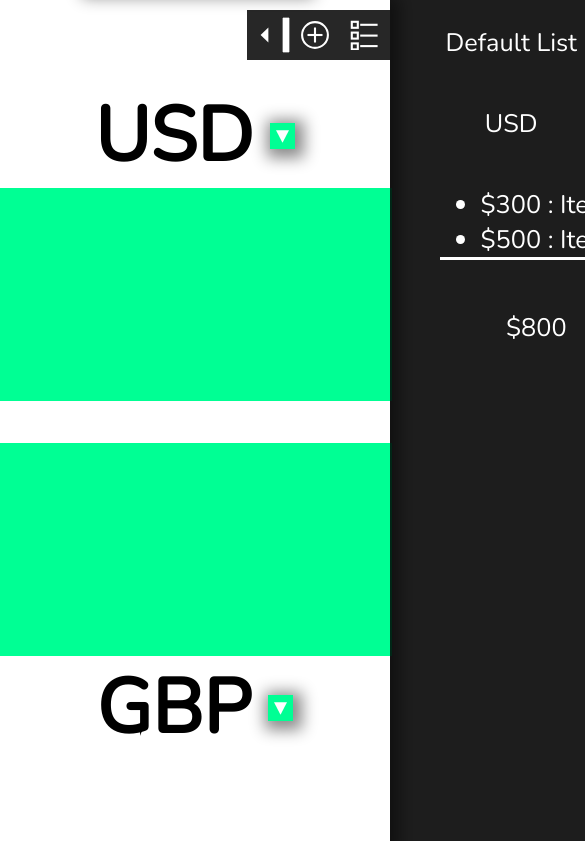
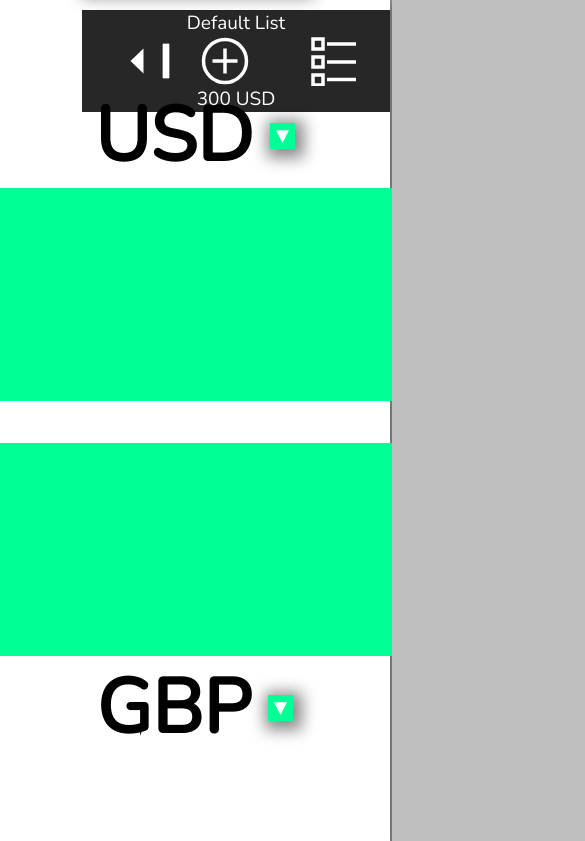
Before and after one commit to Marcamillian/ConversionApp, a website: page public/index.html in a window 390 px wide. Shown: the top 841 px of the page, 585 px wide, since content can reach past the window. Drawn offline with nearby package versions, Linux system fonts and the light colour scheme; no server answers.

Commit message:
Improved mobile layout

```diff
--- a/public/index.html
+++ b/public/index.html
@@ -49,12 +49,16 @@
         <div id="spend-list" class="dialog-popup">
 
             <div class="tab">
+                <p class="tab-list-name">Default List</p>
+                <div class="tools">
                     <img class="expand-description" src="assets/expand.svg"/>
                     <input class="item-description" type="text"></input>
                     <img class="add-to-list" src="assets/add.svg"/>
                     <img class="show-list" src="assets/list-icon.svg"/>
                 </div>
-
+                <p class="tab-list-total"> 300 USD</p>
+            </div>
+            <div class="list-details">
                 <div class="list-name-display list-dropdown">
                     <ul class="list-names">
                         <li> Default List </li>
@@ -77,6 +81,7 @@
                 </ul>
 
                 <p class="item-total"> $800</p>
+            </div>
 
         </div>
 
--- a/public/styles.css
+++ b/public/styles.css
@@ -108,7 +108,7 @@ h1,h2{
 /* currency screen styling */
     .curr-select{
         width: 100%;
-        height: 50vh;
+        height: 0vh;
 
         display:flex;
         flex-direction: column;
@@ -116,6 +116,7 @@ h1,h2{
         align-items: center;
 
         position:absolute;
+        overflow:hidden;
     }
     .curr-select button{
         margin:0.25em;
@@ -136,30 +137,29 @@ h1,h2{
         display:inline-block;
     }
 
-
     .curr-select.top{
-        top:-52vh
+        top:0vh;
     }
     .curr-select.top.active{
-        top:0vh;
+        height:50vh
     }
 
     .curr-select.bottom{
-        top:100vh
+        bottom:0vh;
     }
     .curr-select.bottom.active{
-        top:50vh;
+        height:50vh;
     }
 
 /* spend list - positioning */
 
     #spend-list{
         height:100%;
-        width:75vw;
-        right: -75vw;
+        width:0vw;
+        right: 0px;
     }
     #spend-list.active{
-        right: 0vw;
+        width:75vw;
     }
 
 /* spend list - tab styling */
@@ -167,10 +167,22 @@ h1,h2{
         background-color: #000000D8;
 
         position: absolute;
-        height:50px;
-        right: 75vw;
+        right: 100%;
         top:10px;
 
+        display:flex;
+        flex-direction: column;
+        align-items:center;
+        justify-content:space-around;
+    }
+
+    #spend-list .tab p{
+        margin:0px;
+        font-size:0.75em;
+    }
+
+    #spend-list .tab .tools{
+        height:50px;
         display:flex;
         align-items:center;
         justify-content:space-around;
@@ -178,9 +190,15 @@ h1,h2{
 
     .show-list,.add-to-list,.expand-description{
         height:60%;
-        padding-left: 10px;
-        padding-right: 10px;
+        padding-left: 30px;
+        padding-right: 30px;
+        min-height:50px;
+        min-width:50px;
     }
+    img.expand-description{
+        padding-right:0px;
+    }
+
     #spend-list .tab.expanded .expand-description{
         transform: scaleX(-1)
     }
@@ -196,12 +214,24 @@ h1,h2{
     }
 
 /* spend list - list view styling */
-    #spend-list{
+
+    #spend-list .list-details{
         display:flex;
         flex-direction: column;
         align-items: center;
         justify-content:start;
+
+        overflow:hidden;
+        width:100%;
     }
+
+    #spend-list .list-name-display,
+    #spend-list .curr-display,
+    #spend-list .list-items,
+    #spend-list .item-total{
+        overflow:hidden;
+    }
+
     #spend-list .list-dropdown{
         display:flex;
         flex-direction:row;
@@ -215,7 +245,7 @@ h1,h2{
         padding-right:30px;
 
         overflow:hidden;
-        height:30px;
+        height:1em;
 
         list-style: none;
     }
@@ -255,8 +285,8 @@ h1,h2{
         background-color: #000000D8;
         color:white;
 
-        -webkit-transition: top 1s, right 1s;
-        transition: top 1s, right 1s;
+        -webkit-transition: top 1s, right 1s, height 1s, width 1s;
+        transition: top 1s, right 1s height 1s, width 1s;
     }
 
     button{
--- a/public/sw.js
+++ b/public/sw.js
@@ -1,5 +1,4 @@
-//b5510e5..d808be4
-
+/////////////////
 const staticCacheName = "convapp-static-v3"
 const fakeRates = JSON.stringify({'USD': 1, 'EUR': 1, 'GBP':1, 'INR':1})
 
```
Also changed, not shown: public/main.js (+13 -1 lines). Lines whose indentation alone changed are shown as unchanged.
